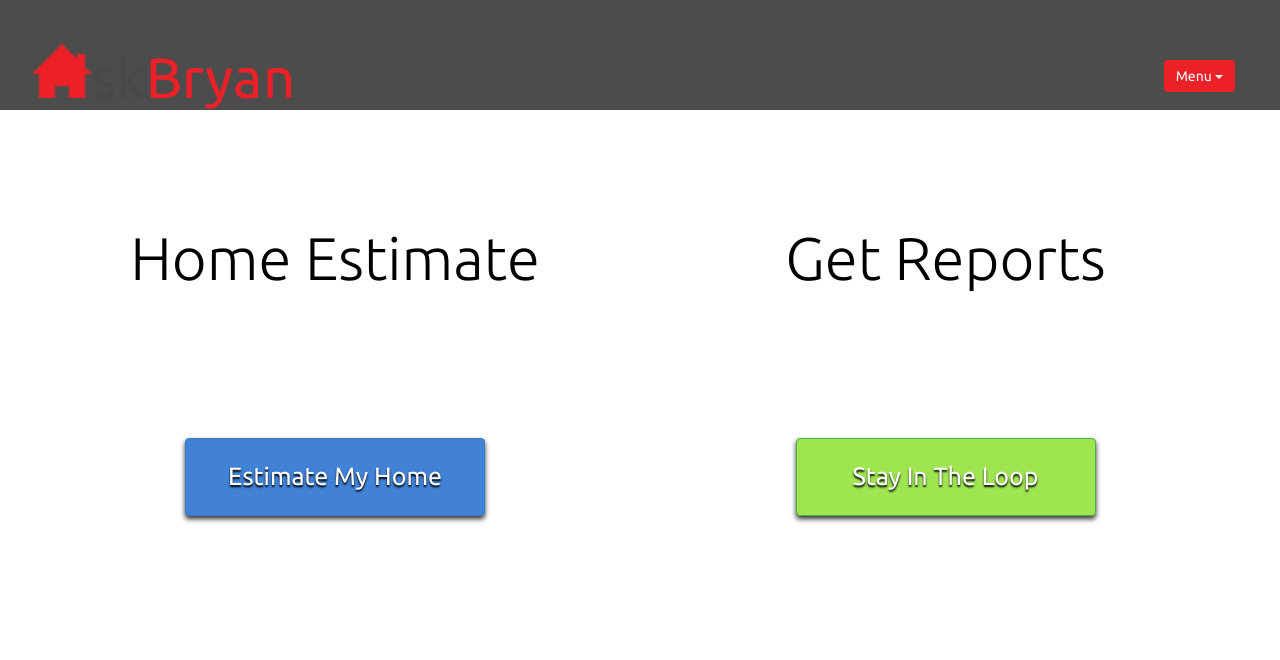
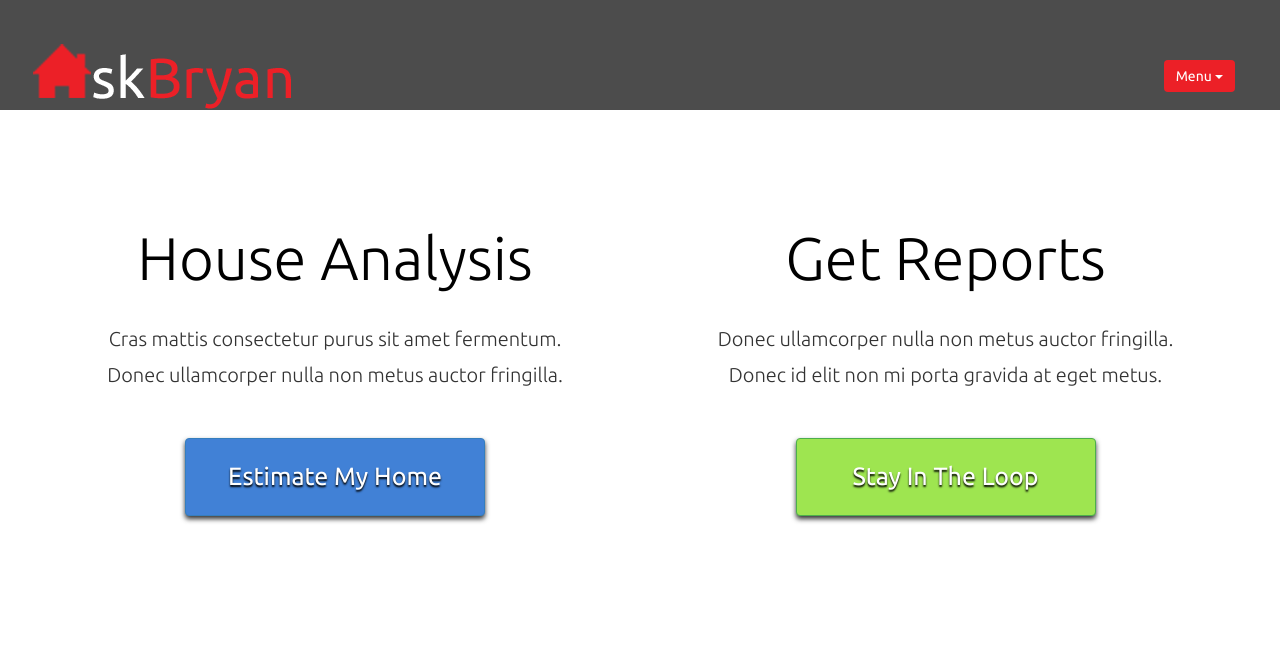
Before and after one commit to tazemebro/wordpress-enviroment, a WordPress theme: template themes/askbryan/index.php in a window 1280 px wide. Shown: the top 660 px of the page. Run offline with PHP 8.4 and a stand-in for WordPress, Linux system fonts and the light colour scheme; the site name, menu and one post (Sample post) are stand-ins, and other content is empty.

Commit message:
askbryan

```diff
--- a/themes/askbryan/index.php
+++ b/themes/askbryan/index.php
@@ -16,10 +16,10 @@
 ?>
 <?php Starkers_Utilities::get_template_parts( array( 'parts/shared/html-header', 'parts/shared/header' ) ); ?>
 
-<div class="container-fluid">
+<div class="container-fluid home-bg">
 		<div class="row hero clear">
 			<div class="estimate col-md-6 container">
-				<h2>Home Estimate</h2>
+				<h2>House Analysis</h2>
 					<br/>
 				<p>Cras mattis consectetur purus sit amet fermentum.<br />Donec ullamcorper nulla non metus auctor fringilla.</p>
 						<button class="btn h-btn btn-primary">Estimate My Home</button>
@@ -34,7 +34,7 @@
 						<button class="btn h-btn btn-success">Stay In The Loop</button>
 				</div>
 			</div>
-
+</div>
 <!-- Blog Section -->
 <div class="container" style="padding-top: 75px; padding-bottom: 120px;">
 	<div class="row">
--- a/themes/askbryan/style.css
+++ b/themes/askbryan/style.css
@@ -131,7 +131,7 @@ a.navbar-brand{
 05 Body ------------------------------------------------------------
 ---------------------------------------------------------------------------------------------------------- */
 .hero {
-
+	background: rgba(255, 255, 255, .35);
 	background-size: cover;
 	padding:225px 45px 100px 45px;
 	margin-top: -20px;
@@ -143,7 +143,6 @@ a.navbar-brand{
 
 .reports{
 	border-left: 1px solid #fff;
-	color: white;
 }
 .hero h2{
 	font-size: 60px;
@@ -171,7 +170,6 @@ a.navbar-brand{
 }
 
 .home p {
-	color: white;
 
 }
 
@@ -191,6 +189,7 @@ a.navbar-brand{
 .blog a {
 	color: #4181D6;
 	font-size: 42px;
+	text-decoration: none;
 }
 .blog p {
 	font-size: 20px;
```
Also changed, not shown: themes/askbryan/css/images/bryan-logo.png, themes/askbryan/css/images/icon-ana.png (added), themes/askbryan/css/images/icon-plane.png (added).
